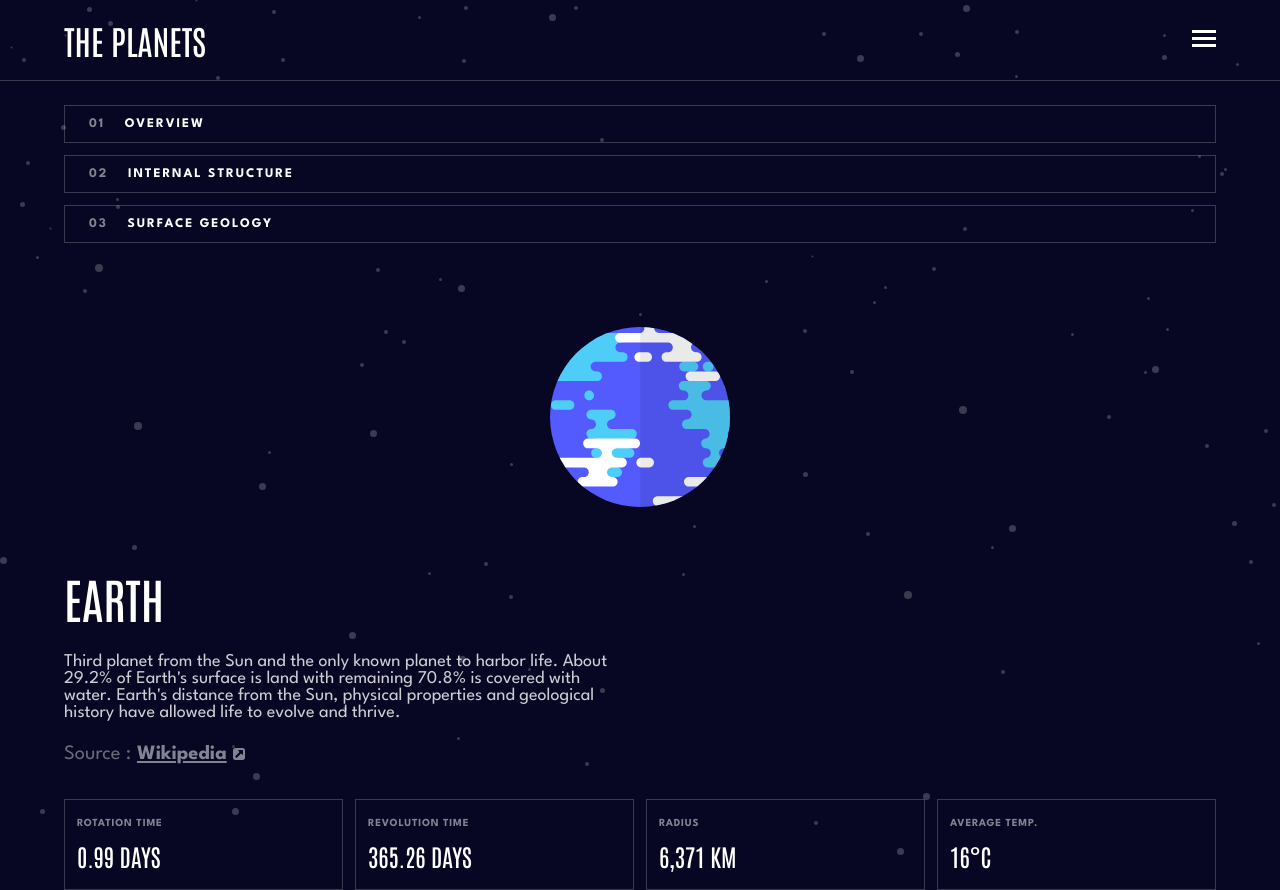
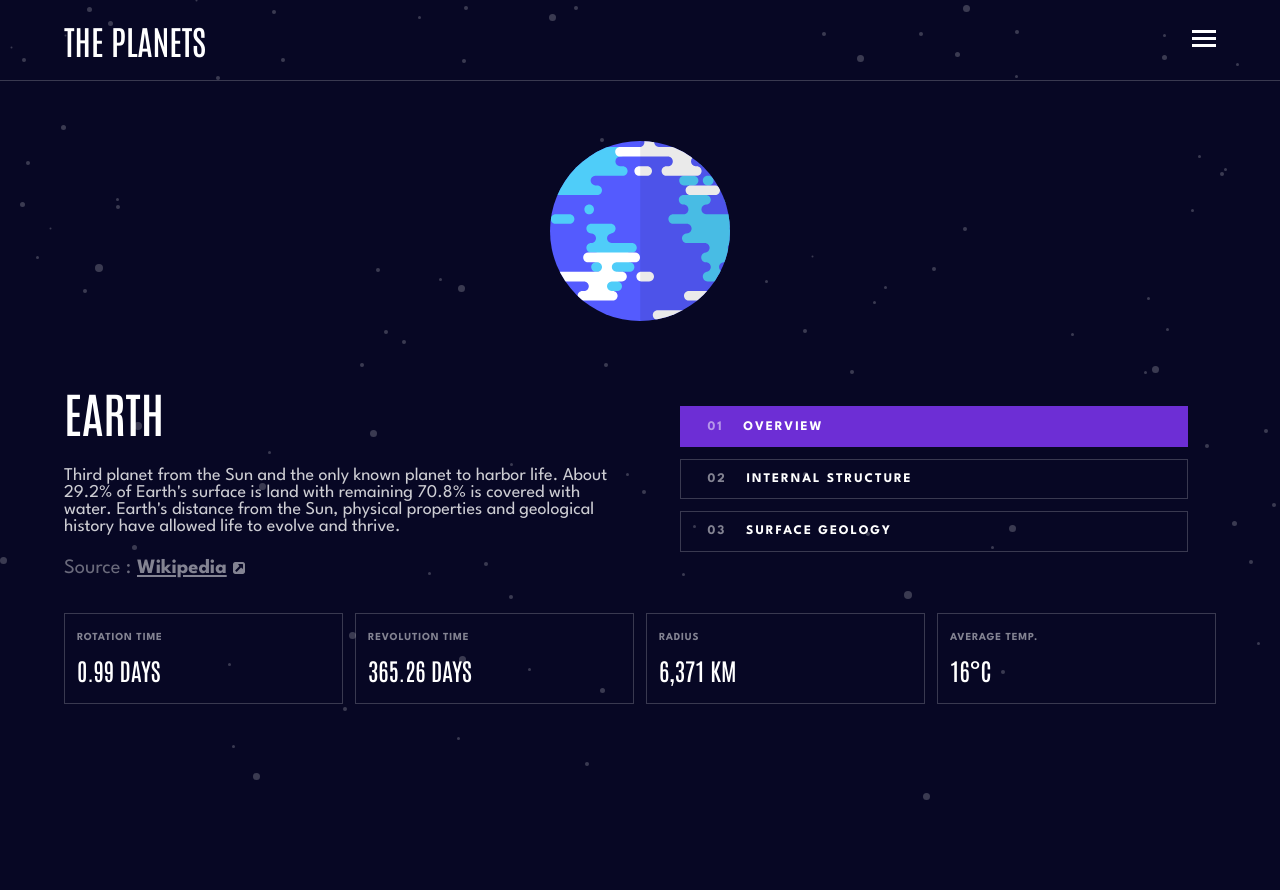
Before and after one commit to ATEOTG/planets-fact-site, a React (Create React App) app: page /earth/overview in a window 1280 px wide. After the commit the page ends 800 px from the top, so only its background shows below. Built offline with nearby package versions, Linux system fonts and the light colour scheme.

Commit message:
broke the planetdisplay component into two so that innerNav can be positioned correctly

```diff
--- a/src/components/InnerNav.js
+++ b/src/components/InnerNav.js
@@ -1,4 +1,4 @@
-import { NavLink, useNavigate, useLocation } from "react-router-dom";
+import { NavLink } from "react-router-dom";
 import classes from "./InnerNav.module.css";
 
 function InnerNav(props) {
@@ -6,14 +6,11 @@ function InnerNav(props) {
     <div className={classes["inner-nav-cont"]}>
       <nav className={`${classes["inner-nav"]} ${"centered"}`}>
         <ul>
-          <li>
-            {" "}
           <NavLink
             className={(navData) =>
               navData.isActive ? props.activeClass : props.inactiveClass
             }
             to="overview"
-              replace={true}
           >
             <div className={classes["inner-nav-text"]}>
               <p className={classes["inner-nav-number"]}>01</p>
@@ -21,8 +18,7 @@ function InnerNav(props) {
               <p className={classes["inner-nav-heading"]}> OVERVIEW</p>
             </div>
           </NavLink>
-          </li>
-          <li>
+
           <NavLink
             className={(navData) =>
               navData.isActive ? props.activeClass : props.inactiveClass
@@ -32,13 +28,10 @@ function InnerNav(props) {
             <div className={classes["inner-nav-text"]}>
               <p className={classes["inner-nav-number"]}>02</p>
 
-                <p className={classes["inner-nav-heading"]}>
-                  INTERNAL STRUCTURE
-                </p>
+              <p className={classes["inner-nav-heading"]}>INTERNAL STRUCTURE</p>
             </div>
           </NavLink>
-          </li>
-          <li>
+
           <NavLink
             className={(navData) =>
               navData.isActive ? props.activeClass : props.inactiveClass
@@ -51,7 +44,6 @@ function InnerNav(props) {
               <p className={classes["inner-nav-heading"]}>SURFACE GEOLOGY</p>
             </div>
           </NavLink>
-          </li>
         </ul>
       </nav>
     </div>
--- a/src/components/InnerNav.module.css
+++ b/src/components/InnerNav.module.css
@@ -1,6 +1,8 @@
 .inner-nav-cont {
   display: none;
   padding: 2em 0;
+  grid-row: 2;
+  grid-column: 2;
 }
 
 .inner-nav ul {
@@ -8,11 +10,6 @@
   display: flex;
   flex-direction: column;
   gap: 1em;
-}
-
-.inner-nav li {
-  padding-left: 2em;
-  border: 1px solid rgba(255, 255, 255, 0.2);
 }
 
 .inner-nav-text {
@@ -30,7 +27,9 @@
   font-weight: 700;
   letter-spacing: 1.9px;
   text-decoration: none;
-  padding: 0 0.5em 1.6em 0.5em;
+  padding: 1em;
+  padding-left: 2em;
+  border: 1px solid rgba(255, 255, 255, 0.2);
 }
 
 @media (min-width: 48em) {
--- a/src/components/PlanetDisplay.js
+++ b/src/components/PlanetDisplay.js
@@ -1,23 +1,18 @@
-import InnerNav from "./InnerNav";
 import classes from "./PlanetDisplay.module.css";
 import IconSource from "./svg/IconSource";
 
 function PlanetDisplay(props) {
   const surfaceDisplay = props.isSurface;
   return (
-    <div className={`${classes["planet-display-cont"]} ${"centered"}`}>
+    <div>
       <div className={classes["img-displays"]}>
-        <img
-          className={classes["planet-img"]}
-          src={props.image}
-          alt="image of planet earth"
-        />
+        <img className={classes["planet-img"]} src={props.image} alt="planet" />
         <div className={classes["surface-display"]}>
           {surfaceDisplay && (
             <img
               className={classes["surface-img"]}
               src={props.surfaceImage}
-              alt="earth surface"
+              alt="planet surface"
             />
           )}
         </div>
--- /dev/null
+++ b/src/components/PlanetDisplayImg.js
@@ -0,0 +1,25 @@
+import classes from "./PlanetDisplayImg.module.css";
+
+function PlanetDisplayImg(props) {
+  const surfaceDisplay = props.isSurface;
+  return (
+    <div className={classes["img-displays"]}>
+      <img
+        className={classes["planet-img"]}
+        src={props.image}
+        alt={`planet ${props.header}`}
+      />
+      <div className={classes["surface-display"]}>
+        {surfaceDisplay && (
+          <img
+            className={classes["surface-img"]}
+            src={props.surfaceImage}
+            alt={`${props.header}'s surface`}
+          />
+        )}
+      </div>
+    </div>
+  );
+}
+
+export default PlanetDisplayImg;
--- /dev/null
+++ b/src/components/PlanetDisplayImg.module.css
@@ -0,0 +1,32 @@
+.img-displays {
+  display: flex;
+  flex-direction: column;
+  align-items: center;
+  justify-content: center;
+}
+
+.img-displays {
+  position: relative;
+  height: 300px;
+}
+
+.planet-img {
+  transform: scale(0.4);
+}
+.surface-display {
+  position: absolute;
+}
+
+.surface-img {
+  position: absolute;
+  width: 9rem;
+  bottom: 0;
+  left: 0;
+  transform: translate(-50%, 120%);
+}
+
+@media (min-width: 48em) {
+  .img-displays {
+    grid-column: 1/3;
+  }
+}
--- /dev/null
+++ b/src/components/PlanetDisplayText.js
@@ -0,0 +1,18 @@
+import classes from "./PlanetDisplayText.module.css";
+import IconSource from "./svg/IconSource";
+
+function PlanetDisplayText(props) {
+  return (
+    <div className={classes["display-text"]}>
+      <h1>{props.header}</h1>
+      <p>{props.description}</p>
+      <div className={classes.source}>
+        <p>Source : </p>
+        <a href={props.source}>Wikipedia</a>
+        <IconSource />
+      </div>
+    </div>
+  );
+}
+
+export default PlanetDisplayText;
--- /dev/null
+++ b/src/components/PlanetDisplayText.module.css
@@ -0,0 +1,48 @@
+.display-text {
+  display: flex;
+  flex-direction: column;
+  align-items: center;
+  justify-content: center;
+  gap: 2rem;
+}
+
+.display-text h1 {
+  font-family: "Antonio", sans-serif;
+  font-size: 4rem;
+  font-weight: 400;
+  color: var(--white);
+}
+
+.display-text p {
+  font-size: 1.5rem;
+  color: rgba(255, 255, 255, 0.8);
+  text-align: center;
+}
+
+.source {
+  display: flex;
+  align-items: center;
+  gap: 0.5rem;
+}
+
+.source p {
+  font-size: 1.7rem;
+  color: rgba(255, 255, 255, 0.4);
+}
+
+.source a {
+  font-size: 1.7rem;
+  font-weight: 700;
+  color: rgba(255, 255, 255, 0.5);
+}
+
+@media (min-width: 48em) {
+  .display-text {
+    justify-content: flex-start;
+    align-items: flex-start;
+  }
+
+  .display-text p {
+    text-align: left;
+  }
+}
--- a/src/index.css
+++ b/src/index.css
@@ -37,11 +37,27 @@ body {
   margin: 0 auto;
 }
 
+.planet-display-cont {
+  position: relative;
+  display: flex;
+  flex-direction: column;
+  justify-content: center;
+  align-items: center;
+}
+
+.page-cont {
+  position: relative;
+}
+
 @media (min-width: 48em) {
   html {
     font-size: 75%;
   }
-
+  .planet-display-cont {
+    display: grid;
+    grid-template-columns: repeat(2, 1fr);
+    column-gap: 2em;
+  }
   /* .page-cont {
     display: grid;
     grid-template-columns: 1fr 1fr;
--- a/src/pages/Earth.js
+++ b/src/pages/Earth.js
@@ -2,13 +2,13 @@ import { Route, Routes } from "react-router-dom";
 import classes from "./Earth.module.css";
 import InnerNavMobile from "../components/Mobile/InnerNavMobile";
 import NumericalInfo from "../components/NumericalInfo";
-import PlanetDisplay from "../components/PlanetDisplay";
 import planetEarth from "../assets/planet-earth.svg";
 import planetEarthInternal from "../assets/planet-earth-internal.svg";
 import earthGeology from "../assets/geology-earth.png";
 import { Fragment } from "react";
 import InnerNav from "../components/InnerNav";
-import ReactDOM from "react-dom";
+import PlanetDisplayImg from "../components/PlanetDisplayImg";
+import PlanetDisplayText from "../components/PlanetDisplayText";
 
 function Earth() {
   return (
@@ -18,13 +18,20 @@ function Earth() {
           activeClass={classes["earth-active"]}
           inactiveClass={classes["earth-inactive"]}
         />
-        <InnerNav />
+
+        <div className="planet-display-cont centered">
+          <InnerNav
+            activeClass={classes["earth-active-desk"]}
+            inactiveClass={classes["earth-inactive-desk"]}
+          />
           <Routes>
             <Route
               path="overview"
               element={
-              <PlanetDisplay
-                image={planetEarth}
+                <Fragment>
+                  <PlanetDisplayImg image={planetEarth} header={"EARTH"} />
+
+                  <PlanetDisplayText
                     header={"EARTH"}
                     description={`Third planet from the Sun and the only known planet to harbor life.
                     About 29.2% of Earth's surface is land with remaining 70.8% is
@@ -32,13 +39,19 @@ function Earth() {
                     and geological history have allowed life to evolve and thrive.`}
                     source={"https://en.wikipedia.org/wiki/Earth"}
                   />
+                </Fragment>
               }
             />
             <Route
               path="structure"
               element={
-              <PlanetDisplay
+                <Fragment>
+                  <PlanetDisplayImg
                     image={planetEarthInternal}
+                    header={"EARTH"}
+                  />
+
+                  <PlanetDisplayText
                     header={"EARTH"}
                     description={`Earth's interior, like that of the other terrestrial planets, is divided
                   into layers by their chemical or physical (rheological) properties. The
@@ -48,26 +61,33 @@ function Earth() {
                       "https://en.wikipedia.org/wiki/Earth#Internal_structure"
                     }
                   />
+                </Fragment>
               }
             />
             <Route
               path="surface"
               element={
-              <PlanetDisplay
+                <Fragment>
+                  <PlanetDisplayImg
                     image={planetEarth}
                     isSurface={true}
                     surfaceImage={earthGeology}
                     header={"EARTH"}
+                  />
+
+                  <PlanetDisplayText
+                    header={"EARTH"}
                     description={`The total surface area of Earth is about 510 million km2. The continental
                        crust consists of lower density material such as the igneous rocks granite
                        and andesite. Less common is basalt, a denser volcanic rock that is the
-  primary constituent of the ocean floors.
-`}
+                       primary constituent of the ocean floors.`}
                     source={"https://en.wikipedia.org/wiki/Earth#Surface"}
                   />
+                </Fragment>
               }
             />
           </Routes>
+        </div>
       </div>
       <NumericalInfo
         rotation={"0.99 DAYS"}
--- a/src/pages/Earth.module.css
+++ b/src/pages/Earth.module.css
@@ -12,3 +12,20 @@
   color: var(--white);
   border-bottom: 4px solid var(--earth-clr);
 }
+
+.earth-active-desk,
+.earth-active-desk:hover,
+.earth-active-desk:active {
+  color: var(--white) !important;
+  background-color: var(--earth-clr);
+  border: 1px solid var(--earth-clr) !important;
+}
+
+.earth-inactive-desk {
+  transition: all 0.3s;
+}
+.earth-inactive-desk:hover {
+  color: var(--white);
+  background-color: var(--earth-clr);
+  border: 1px solid var(--earth-clr);
+}
```
Lines whose indentation alone changed are shown as unchanged.
